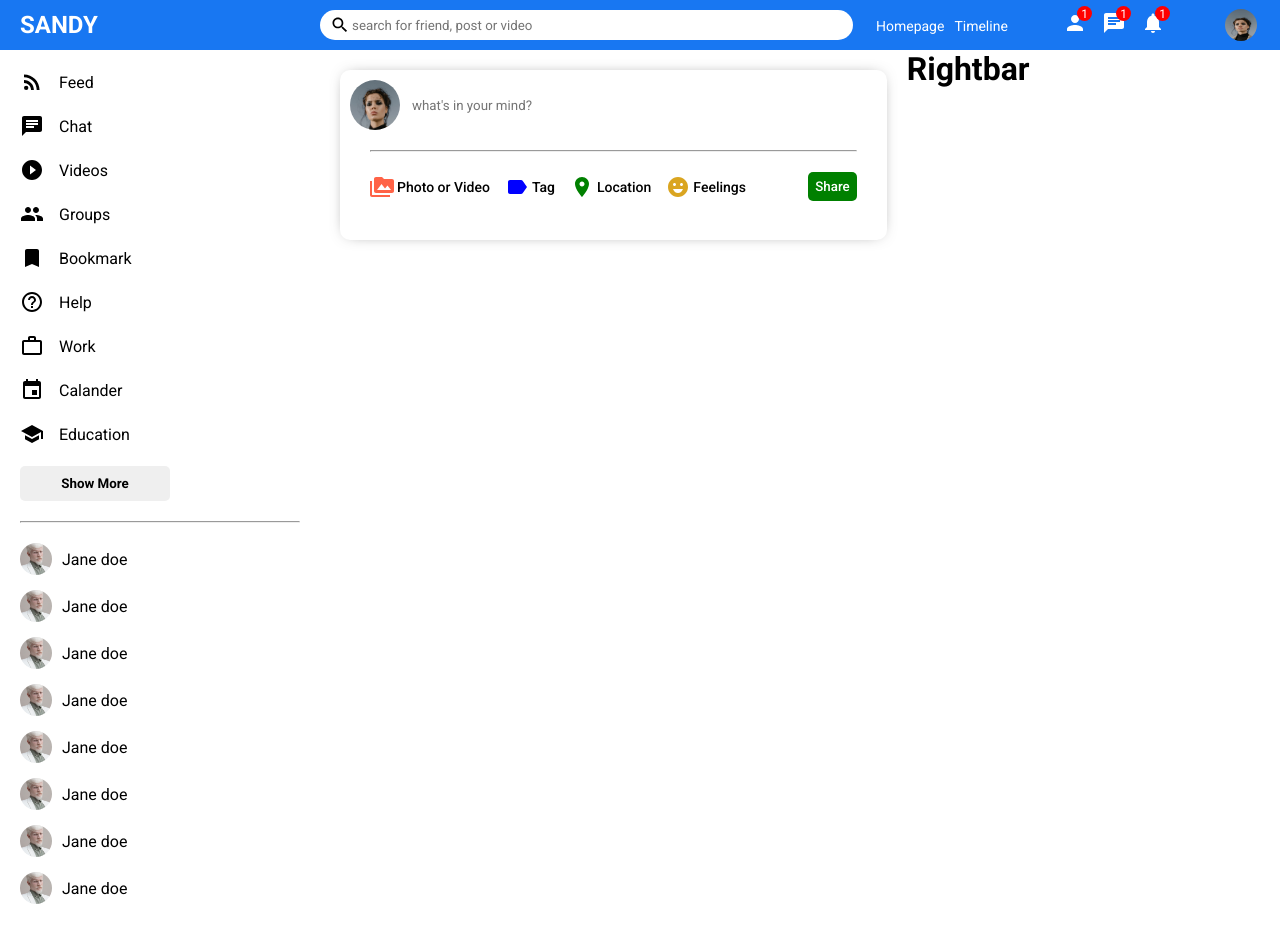
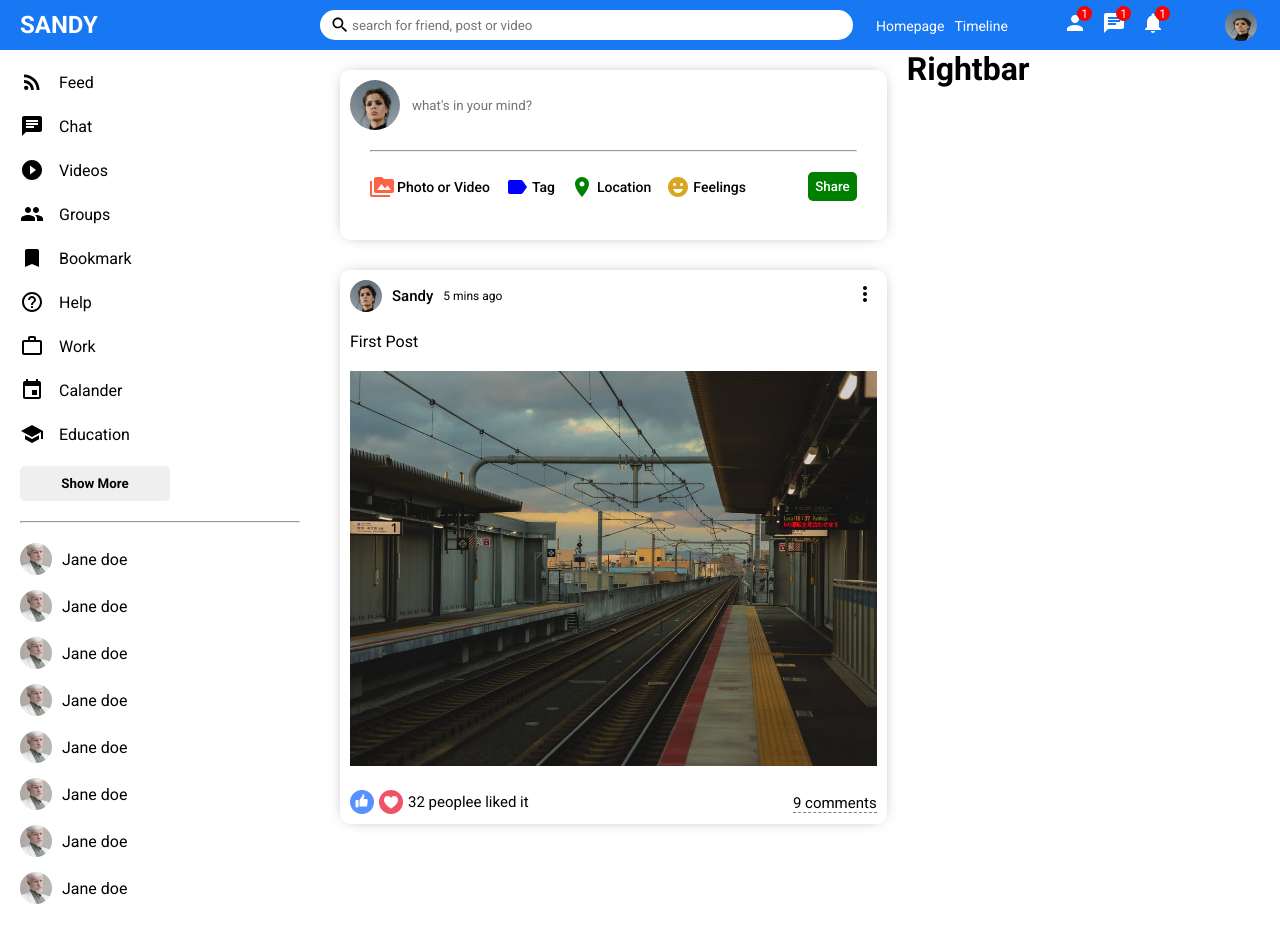
Before and after one commit to sandurijal03/self-social-media, a React (Create React App) app in the folder client/: page / in a window 1280 px wide. Built offline with nearby package versions, Linux system fonts and the light colour scheme; the HTML template or start-up script is replaced by a standard one.

Commit message:
adding post section from feed

```diff
--- a/client/src/components/feed/Feed.js
+++ b/client/src/components/feed/Feed.js
@@ -1,4 +1,5 @@
 import React from 'react';
+import Post from '../post/Post';
 import Share from '../share/Share';
 import './feed.css';
 
@@ -7,6 +8,7 @@
     <div className='feed'>
       <div className='feedWrapper'>
         <Share />
+        <Post />
       </div>
     </div>
   );
--- /dev/null
+++ b/client/src/components/post/Post.js
@@ -0,0 +1,43 @@
+import React from 'react';
+import { MoreVert } from '@material-ui/icons';
+
+import './post.css';
+
+const Post = () => {
+  return (
+    <div className='post'>
+      <div className='postWrapper'>
+        <div className='postTop'>
+          <div className='postTopLeft'>
+            <img
+              className='postProfileImg'
+              src='/assets/person/1.jpeg'
+              alt=''
+            />
+            <span className='postUsername'>Sandy</span>
+            <div className='postDate'>5 mins ago</div>
+          </div>
+          <div className='postTopRight'>
+            <MoreVert />
+          </div>
+        </div>
+        <div className='postCenter'>
+          <span className='postText'>First Post</span>
+          <img className='postImg' src='/assets/post/1.jpeg' alt='' />
+        </div>
+        <div className='postBottom'>
+          <div className='postBottomLeft'>
+            <img className='likeIcon' src='/assets/like.png' alt='' />
+            <img className='likeIcon' src='/assets/heart.png' alt='' />
+            <span className='postLikeCounter'>32 peoplee liked it</span>
+          </div>
+          <div className='postBottomRight'>
+            <span className='postCommentText'>9 comments</span>
+          </div>
+        </div>
+      </div>
+    </div>
+  );
+};
+
+export default Post;
--- /dev/null
+++ b/client/src/components/post/post.css
@@ -0,0 +1,78 @@
+.post {
+  width: 100%;
+  border-radius: 10px;
+  -webkit-box-shadow: 0px 0px 16px -8px rgba(0, 0, 0, 0.68);
+  box-shadow: 0px 0px 16px -8px rgba(0, 0, 0, 0.68);
+  margin: 30px 0;
+}
+
+.postWrapper {
+  padding: 10px;
+}
+
+.postTop {
+  display: flex;
+  align-items: center;
+  justify-content: space-between;
+}
+
+.postTopLeft {
+  display: flex;
+  align-items: center;
+}
+
+.postProfileImg {
+  width: 32px;
+  height: 32px;
+  border-radius: 50%;
+  object-fit: cover;
+}
+
+.postUsername {
+  font-size: 15px;
+  font-weight: 500;
+  margin: 0 10px;
+}
+
+.postDate {
+  font-size: 12px;
+}
+
+.postCenter {
+  margin: 20px 0;
+}
+
+.postImg {
+  margin-top: 20px;
+  width: 100%;
+  max-height: 500px;
+  object-fit: contain;
+}
+
+.postBottom {
+  display: flex;
+  align-items: center;
+  justify-content: space-between;
+}
+
+.postBottomLeft {
+  display: flex;
+  align-items: center;
+}
+
+.likeIcon {
+  width: 24px;
+  height: 24px;
+  margin-right: 5px;
+  cursor: pointer;
+}
+
+.postLikeCounter {
+  font-size: 15px;
+}
+
+.postCommentText {
+  cursor: pointer;
+  border-bottom: 1px dashed gray;
+  font-size: 15px;
+}
```
